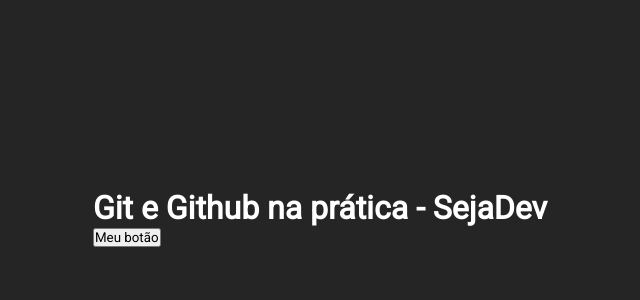
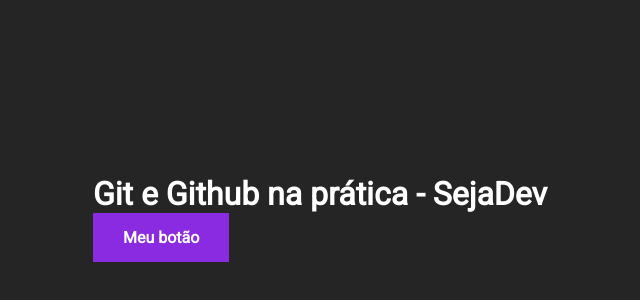
Before and after one commit to josehfortes/maonamassa-22, a plain HTML site: page index.html in a window 1280 px wide. Shown: the part 182-482 px from the top of the page, without its empty margins (320-960 px from the left). Drawn offline with Linux system fonts and the light colour scheme.

Commit message:
Criado css do botao

```diff
--- a/style.css
+++ b/style.css
@@ -12,3 +12,13 @@
   color: white;
   min-height: 100vh;
 }
+
+button {
+  padding: 15px 30px;
+  font-size: 16px;
+  font-weight: bold;
+  background-color: blueviolet;
+  color: white;
+  border: 0;
+  cursor: pointer;
+}
```
